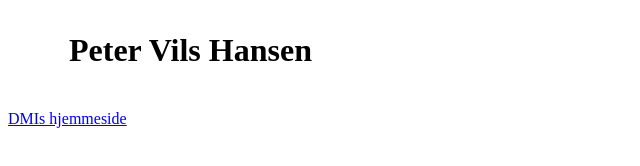
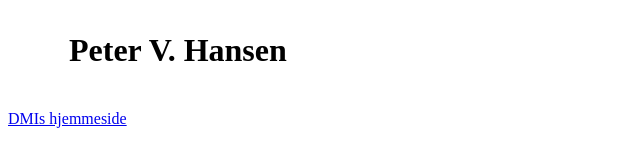
Before and after one commit to petervilshansen/petervilshansen.github.io, a plain HTML site: page index.html in a window 1280 px wide. Shown: the whole page, without its empty margins (0-640 px from the left). Drawn offline with Linux system fonts and the light colour scheme.

Commit message:
Update index.html

```diff
--- a/index.html
+++ b/index.html
@@ -13,7 +13,7 @@
       </td>
       <td width="50px">&nbsp;</td>
       <td>
-        <h1>Peter Vils Hansen</h1>
+        <h1>Peter V. Hansen</h1>
       </td>
     </tr>
   </table>
```
